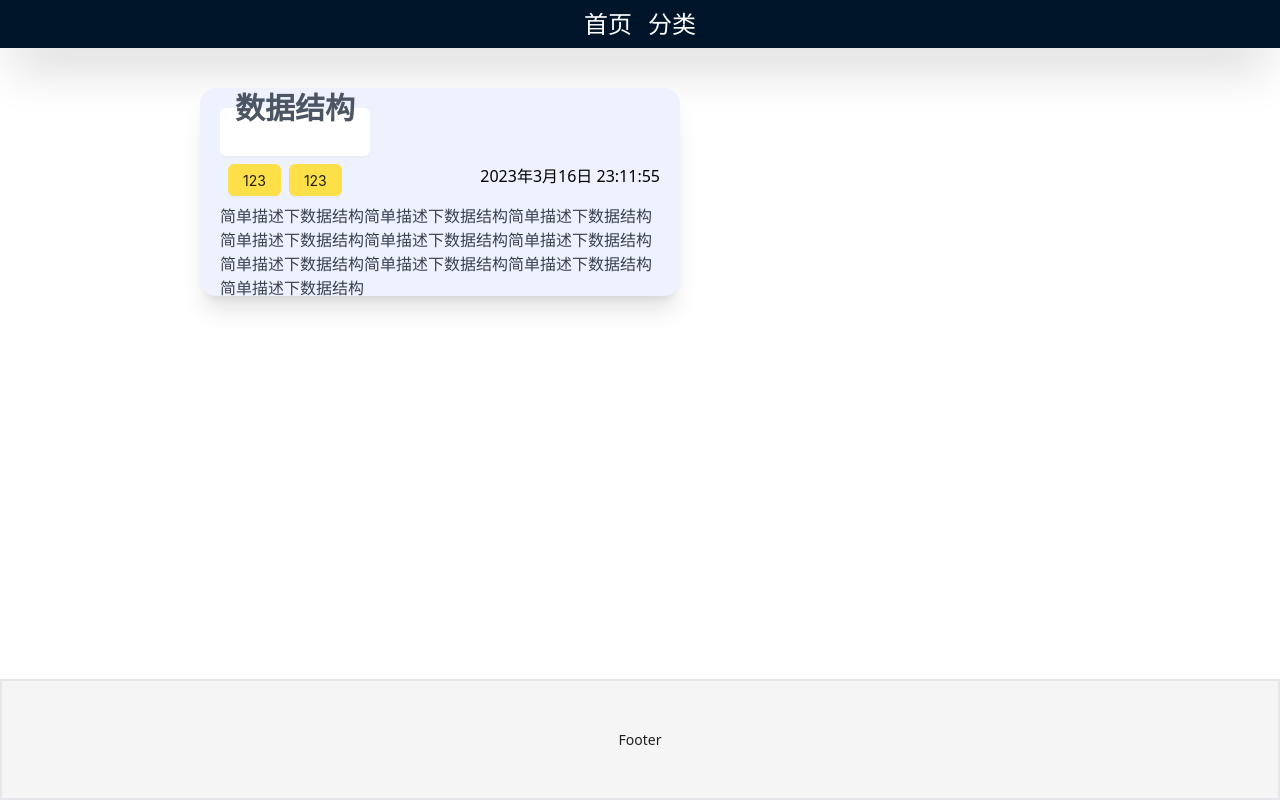
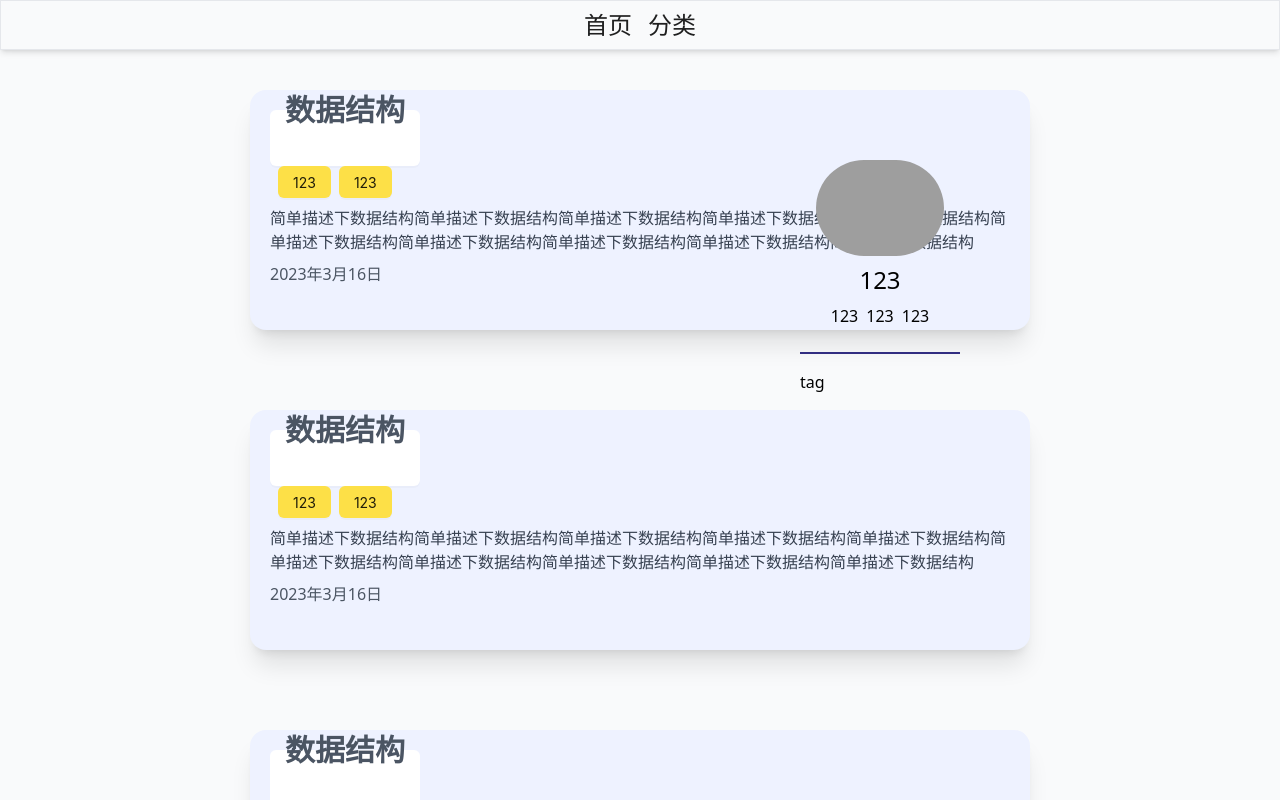
Before and after one commit to fishworm96/react-blog, a React (Vite) app: page / in a window 1280 px wide. Built offline with nearby package versions, Linux system fonts and the light colour scheme; grey boxes are pictures that could not be loaded.

Commit message:
feat: 抽离组件

```diff
--- /dev/null
+++ b/src/components/ArticleTime/index.tsx
@@ -0,0 +1,6 @@
+const ArticleTime = () => {
+  return (
+    <time className='text-gray-600'>2023年3月16日</time>
+  )
+}
+export default ArticleTime
--- /dev/null
+++ b/src/components/Avatar/index.tsx
@@ -0,0 +1,8 @@
+const Avatar = () => {
+  return (
+    <div className='w-15 lg:w-32 mx-auto'>
+      <img className='rounded-full' src='https://avatars.githubusercontent.com/u/71592066?v=4' />
+    </div>
+  )
+}
+export default Avatar
--- a/src/components/Card/index.tsx
+++ b/src/components/Card/index.tsx
@@ -1,24 +1,16 @@
-import { Button } from 'antd'
+import ArticleTime from '../ArticleTime'
+import Description from '../Description'
 import Tag from '../Tag'
+import Title from '../Title'
 
 const Card = () => {
   return (
-    <div className='w-3/4'>
-      <div className='flex-col bg-indigo-50 p-5 w-1/2 h-52 border-solid rounded-t-2xl rounded-b-2xl m-10 shadow-xl'>
-        <div className='my-0'>
-          <div className='flex justify-between'>
-            <Button className="border-none text-3xl font-semibold text-gray-600 pb-12">数据结构</Button>
-          </div>
-          <div className="flex justify-between py-2">
-            <div>
-              <Tag />
-            </div>
-            <div>
-            <time>2023年3月16日 23:11:55</time>
-            </div>
-          </div>
-          <div className="text-gray-700">简单描述下数据结构简单描述下数据结构简单描述下数据结构简单描述下数据结构简单描述下数据结构简单描述下数据结构简单描述下数据结构简单描述下数据结构简单描述下数据结构简单描述下数据结构</div>
-        </div>
+    <div className='flex-col bg-indigo-50 p-5 w-6/12 h-60 border-solid rounded-t-2xl rounded-b-2xl m-10 shadow-xl'>
+      <div className='my-0'>
+        <Title />
+        <Tag />
+        <Description />
+        <ArticleTime />
       </div>
     </div>
   )
--- a/src/components/Content/index.tsx
+++ b/src/components/Content/index.tsx
@@ -1,13 +1,22 @@
-// import { Content } from 'antd/es/layout/layout'
 import Card from '../Card'
+import Side from '../Side'
 
 const Main = () => {
+  const a = [1, 2, 3]
+
   return (
-    <div className='flex flex-col flex-1'>
-      <main className='flex flex-col items-center'>
-        <Card />
-      </main>
-    </div>
+    <main className='flex flex-col flex-1 bg-gray-50'>
+      <div className='flex mx-auto'>
+        <div className='flex flex-col items-center -mx-80'>
+          {
+            a.map(() => (
+              <Card />
+            ))
+          }
+        </div>
+        <Side />
+      </div>
+    </main>
   )
 }
 export default Main
--- /dev/null
+++ b/src/components/Description/index.tsx
@@ -0,0 +1,8 @@
+const Description = () => {
+  return (
+    <div className="text-gray-700 my-2">
+      简单描述下数据结构简单描述下数据结构简单描述下数据结构简单描述下数据结构简单描述下数据结构简单描述下数据结构简单描述下数据结构简单描述下数据结构简单描述下数据结构简单描述下数据结构
+    </div>
+  )
+}
+export default Description
--- /dev/null
+++ b/src/components/Side/index.tsx
@@ -0,0 +1,17 @@
+import Avatar from '../Avatar'
+
+const Side = () => {
+  return (
+    <div className='fixed top-40 right-80 w-40'>
+      <Avatar />
+      <div className='text-2xl p-2 text-center'>123</div>
+      <div className='flex justify-center pb-6 border-b-2 border-indigo-900'>
+        <div className='mx-1'>123</div>
+        <div className='mx-1'>123</div>
+        <div className='mx-1'>123</div>
+      </div>
+      <div className='mt-4'>tag</div>
+    </div>
+  )
+}
+export default Side
--- a/src/components/Tag/index.tsx
+++ b/src/components/Tag/index.tsx
@@ -16,9 +16,6 @@ const Tag = () => {
         123
       </Button>
     </>
-    // <div className="bg-indigo-600 px-1 w-10 h-full">
-    //   {children}
-    // </div>
   )
 }
 export default Tag
--- /dev/null
+++ b/src/components/Title/index.tsx
@@ -0,0 +1,12 @@
+import { Button } from 'antd'
+
+const Title = () => {
+  return (
+    <div className='flex justify-between'>
+      <Button className="border-none text-3xl font-semibold text-gray-600 pb-14">
+        数据结构
+      </Button>
+    </div>
+  )
+}
+export default Title
--- a/src/pages/layout/component/Header/index.tsx
+++ b/src/pages/layout/component/Header/index.tsx
@@ -2,7 +2,7 @@ import { Header } from 'antd/es/layout/layout'
 
 const BaseHeader = () => {
   return (
-    <Header className="flex justify-center items-center h-12 text-2xl text-white shadow-2xl">
+    <Header className="flex justify-center items-center h-[72px] text-2xl bg-gray-50 backdrop-blur backdrop-filter firefox:bg-opacity-90 border shadow-md">
       <div className="m-2">首页</div>
       <div className="m-2">分类</div>
     </Header>
--- a/vite.config.ts
+++ b/vite.config.ts
@@ -11,6 +11,7 @@ export default defineConfig({
   resolve: {
     alias: {
       '@': path.resolve(__dirname, 'src'),
+      'component': path.resolve(__dirname, 'src', 'components'),
     },
   },
   css: {
```
